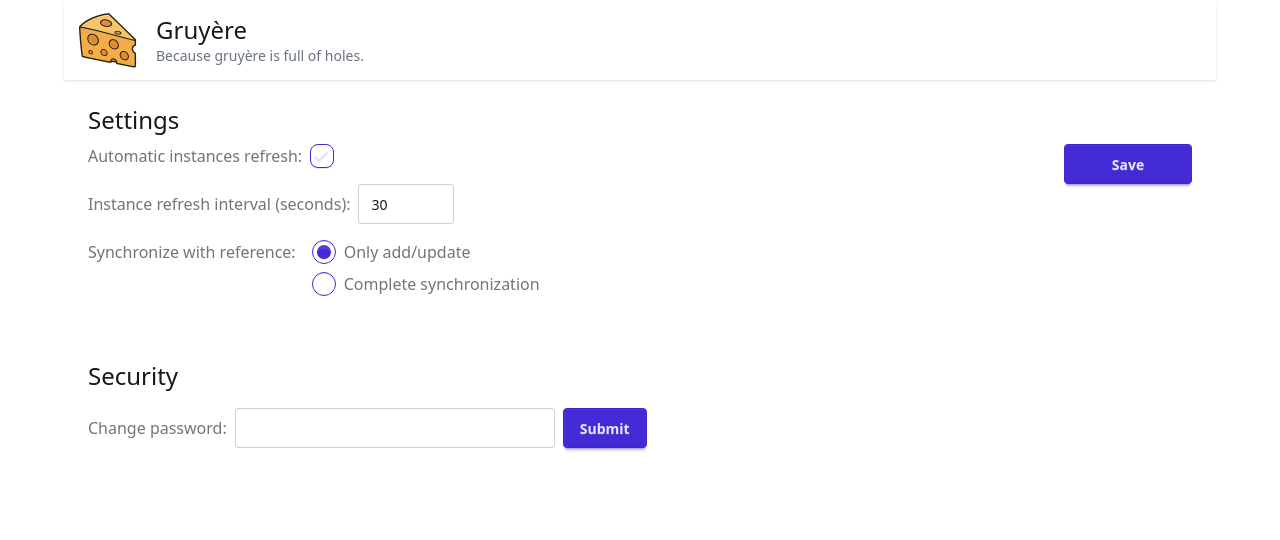
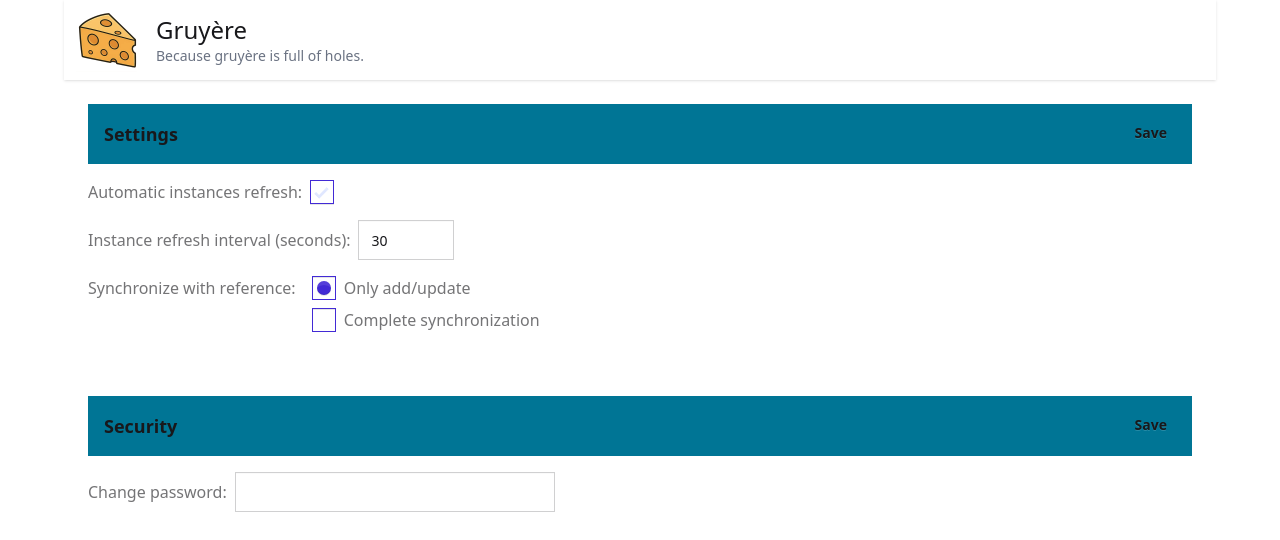
Before and after one commit to PRRPCHT/Gruyere, a SvelteKit app: page /settings in a window 1280 px wide. Shown: the top 540 px of the page. Built offline with nearby package versions, Linux system fonts and the light colour scheme; no server answers.

Commit message:
Style update on settings page

```diff
--- a/src/app.css
+++ b/src/app.css
@@ -2,3 +2,24 @@
 @plugin '@tailwindcss/forms';
 @plugin '@tailwindcss/typography';
 @plugin "daisyui";
+
+@layer utilities {
+	.input {
+		@apply rounded-none;
+	}
+	.btn {
+		@apply rounded-none;
+	}
+	.select {
+		@apply rounded-none;
+	}
+	.textarea {
+		@apply rounded-none;
+	}
+	.checkbox {
+		@apply rounded-none;
+	}
+	.radio {
+		@apply rounded-none;
+	}
+}
--- a/src/routes/settings/+page.svelte
+++ b/src/routes/settings/+page.svelte
@@ -46,9 +46,8 @@
 </script>
 
 <section class="mb-16 flex flex-col gap-2">
-	<h1 class="text-2xl">Settings</h1>
 	<form
-		class="space-between flex w-full flex-col gap-4 md:flex-row"
+		class="space-between flex w-full flex-col gap-4"
 		method="POST"
 		action="?/changeSettings"
 		use:enhance={({ formElement, formData, action, cancel }) => {
@@ -71,6 +70,12 @@
 			};
 		}}
 	>
+		<div class="flex flex-row justify-between bg-cyan-700 p-2">
+			<div class="flex flex-row items-center gap-4 py-2">
+				<div class="ps-2 text-lg font-bold">Settings</div>
+			</div>
+			<div><button class="btn mx-auto w-full btn-ghost" type="submit">Save</button></div>
+		</div>
 		<div class="flex flex-1 flex-col gap-4">
 			{#if form?.missingInstanceRefreshInterval}
 				<Error message="The instance refresh interval field is required." />
@@ -142,11 +147,9 @@
 				</div>
 			</div>
 		</div>
-		<div><button class="btn mx-auto w-full btn-primary md:w-32" type="submit">Save</button></div>
 	</form>
 </section>
 <section class="flex flex-col gap-4">
-	<h1 class="text-2xl">Security</h1>
 	<form
 		class="flex flex-col gap-4"
 		method="POST"
@@ -169,6 +172,12 @@
 			};
 		}}
 	>
+		<div class="flex flex-row justify-between bg-cyan-700 p-2">
+			<div class="flex flex-row items-center gap-4 py-2">
+				<div class="ps-2 text-lg font-bold">Security</div>
+			</div>
+			<div><button class="btn mx-auto w-full btn-ghost" type="submit">Save</button></div>
+		</div>
 		{#if form?.invalidPassword}
 			<Error message="The password field is invalid. Must be at least 6 characters long." />
 		{/if}
@@ -176,14 +185,13 @@
 			<label for="password" class="label">Change password: </label>
 			<input
 				type="password"
-				class="input"
+				class="input rounded-none"
 				class:border-error={form?.missingPassword || form?.invalidPassword}
 				class:text-error={form?.missingPassword || form?.invalidPassword}
 				bind:value={password}
 				id="password"
 				name="password"
 			/>
-			<button class="btn btn-primary" type="submit">Submit</button>
 		</div>
 	</form>
 </section>
```
